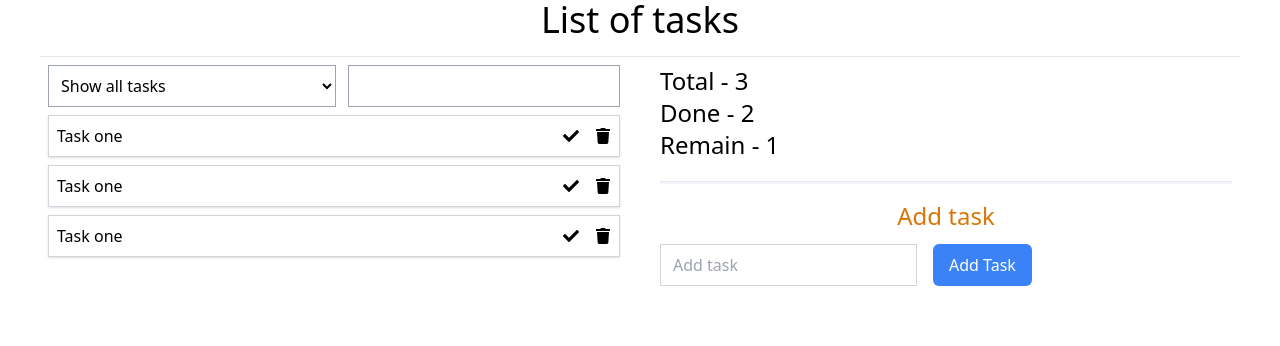
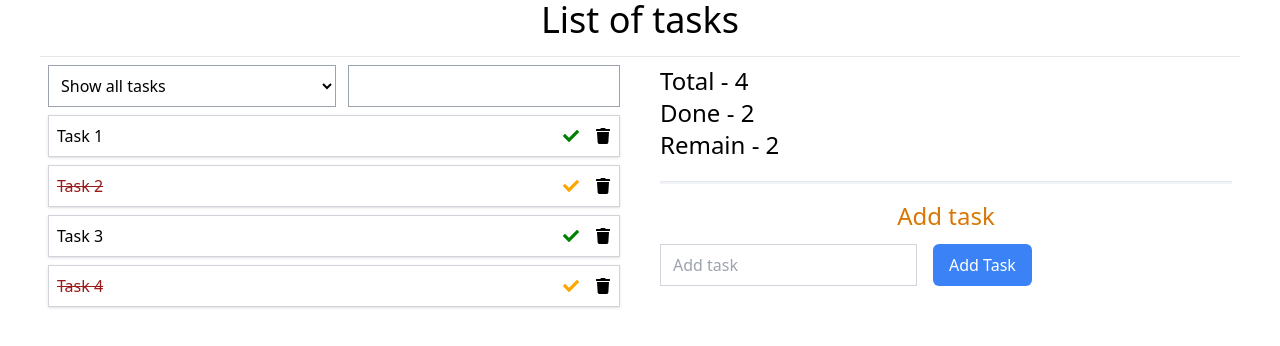
Before and after one commit to romannikiforov/react-dev_135, a React (Vite) app: page / in a window 1280 px wide. Shown: the top 346 px of the page. Built offline with nearby package versions, Linux system fonts and the light colour scheme.

Commit message:
ready 3. render tasks

```diff
--- a/src/App.tsx
+++ b/src/App.tsx
@@ -1,7 +1,8 @@
-
 import TasksList from "@/todo/TasksList";
 import TaskInfo from "@/todo/TaskInfo";
 import TaskForm from "@/todo/TaskForm";
+import tasks from '@/data'
+
 
 function App() {
   return (
@@ -11,10 +12,10 @@ function App() {
 
       <div className="todo-grid">
         <div className="p-2">
-          <TasksList />
+          <TasksList tasks={tasks} />
         </div>
         <div className="p-2">
-          <TaskInfo />
+          <TaskInfo tasks={tasks} />
 
           <hr className="hr-block" />
           <TaskForm />
--- a/src/data.js
+++ b/src/data.ts
@@ -1,7 +1,10 @@
-const tasks = [
+import { TaskItemType } from "@/types";
+
+const tasks: TaskItemType[] = [
   { id: "1", title: "Task 1", done: false },
   { id: "2", title: "Task 2", done: true },
   { id: "3", title: "Task 3", done: false },
+  { id: "4", title: "Task 4", done: true },
 ];
 
 export default tasks;
--- a/src/todo/Task.tsx
+++ b/src/todo/Task.tsx
@@ -1,13 +1,24 @@
 import { FaTrash, FaCheck, FaSave } from "react-icons/fa";
+import { TaskItemType } from '@/types'
 
-const Task = () => {
+type TaskProps = {
+    task: TaskItemType
+}
+
+const Task = ({ task }: TaskProps) => {
+
+    let spanCls = "";
+    if (task.done) {
+        spanCls += "text-red-800 line-through"
+    }
+
     return (
 
         <li className="item-list">
-            <span>Task one</span>
+            <span className={spanCls}> {task.title}</span>
             <div className="ml-auto flex">
                 <div className="mr-4">
-                    <FaCheck className="cursor-pointer" />
+                    <FaCheck style={{ color: task.done ? "orange" : "green" }} className="cursor-pointer" />
                 </div>
                 <div>
                     <FaTrash className="cursor-pointer" />
--- a/src/todo/TaskInfo.tsx
+++ b/src/todo/TaskInfo.tsx
@@ -1,16 +1,21 @@
+import { TasksType } from '@/types'
 
+const TaskInfo = ({ tasks }: TasksType) => {
 
-const TaskInfo = () => {
+    const total = tasks.length;
+    const done = tasks.filter(t => t.done).length
+    const remain = total - done;
+
     return (
         <div className="mb-5 text-2xl">
             <p className="mr-4">
-                Total - <span id="tasks-total">3</span>
+                Total - <span id="tasks-total">{total}</span>
             </p>
             <p className="mr-4">
-                Done - <span id="tasks-done">2</span>
+                Done - <span id="tasks-done">{done}</span>
             </p>
             <p className="mr-4">
-                Remain - <span id="tasks-remain">1</span>
+                Remain - <span id="tasks-remain">{remain}</span>
             </p>
         </div>
     )
--- a/src/todo/TasksList.tsx
+++ b/src/todo/TasksList.tsx
@@ -1,14 +1,15 @@
 import TaskFilter from '@/todo/TaskFilter'
 import Task from '@/todo/Task'
+import { TasksType } from '@/types'
 
-const TasksList = () => {
+
+
+const TasksList = ({ tasks }: TasksType) => {
     return (
         <>
             <TaskFilter />
             <ul className="mb-5">
-                <Task />
-                <Task />
-                <Task />
+                {tasks.map(task => <Task key={task.id} task={task} />)}
 
             </ul>
         </>
--- /dev/null
+++ b/src/types.ts
@@ -0,0 +1,9 @@
+export type TaskItemType = {
+  id: string;
+  title: string;
+  done: boolean;
+};
+
+export type TasksType = {
+  tasks: TaskItemType[];
+};
```
